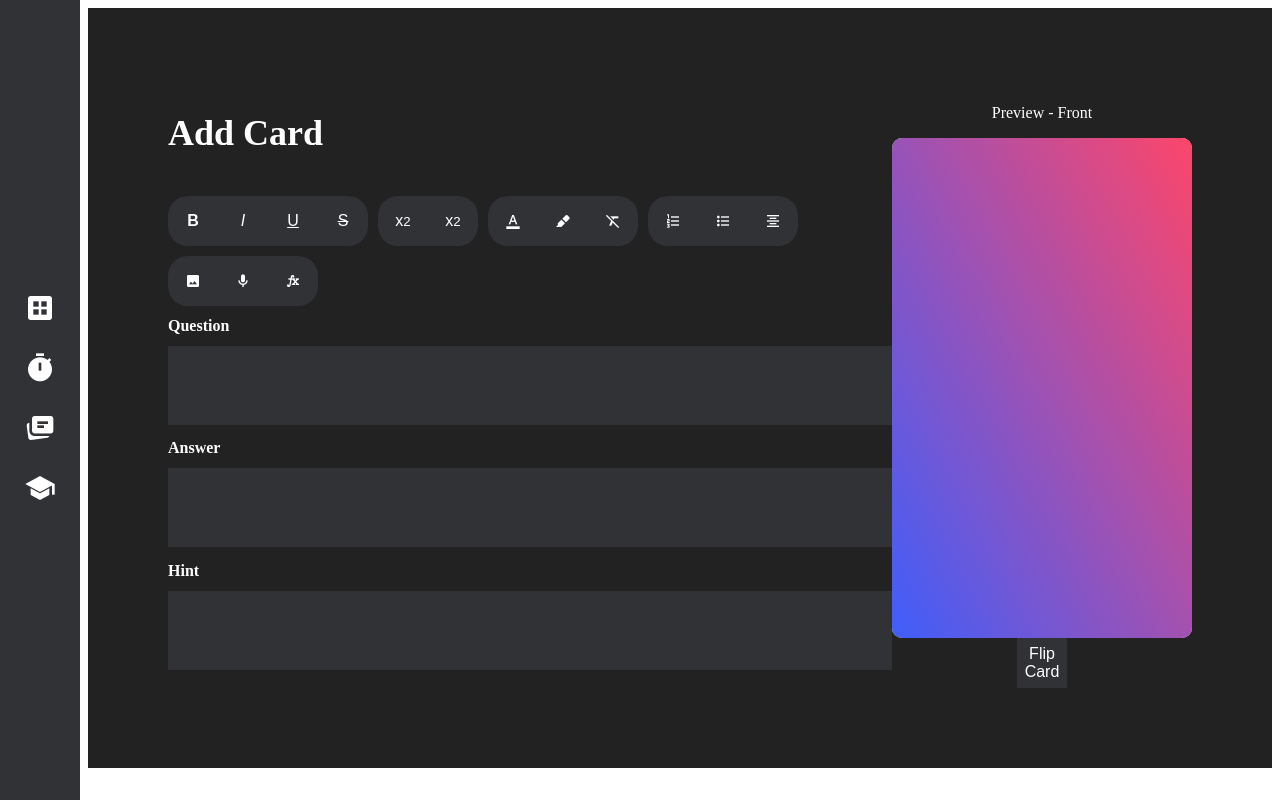
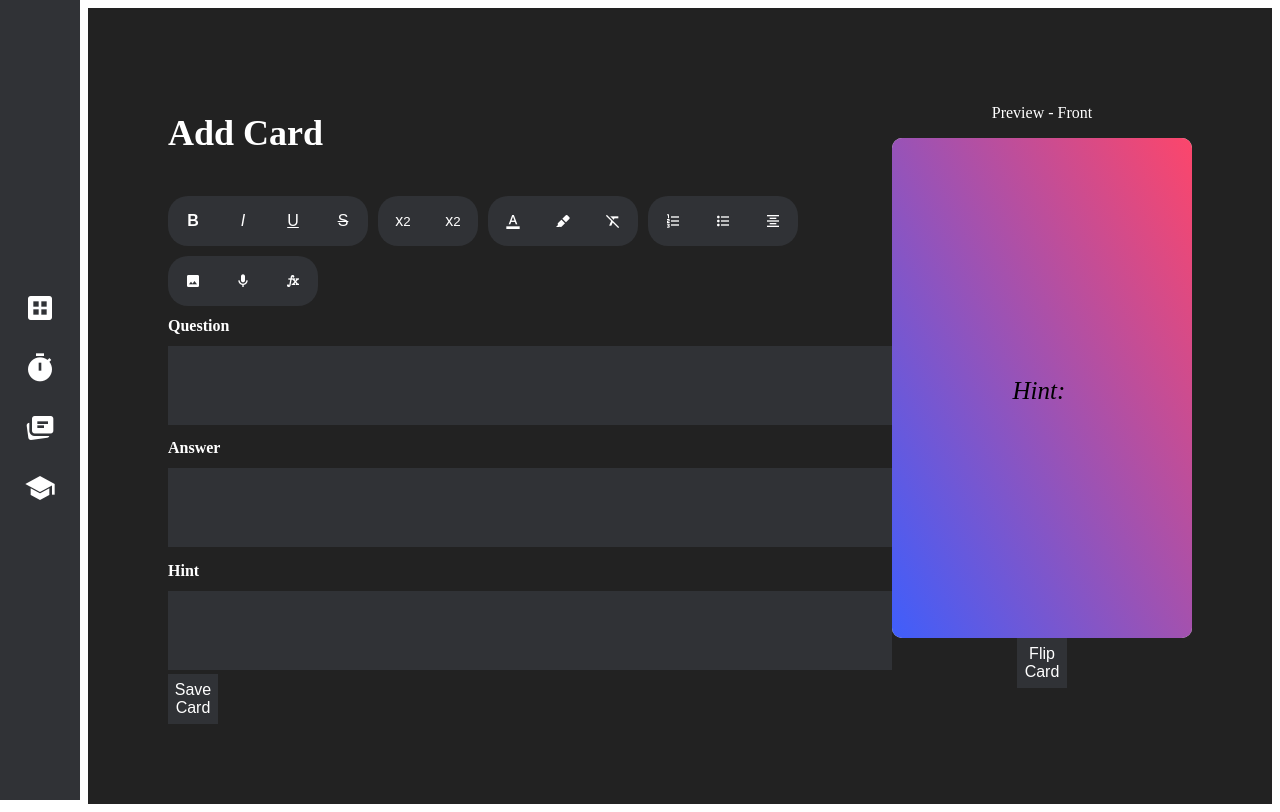
Before and after one commit to 18barbers2/gostudycards, a React (Vite) app in the folder frontend/: page / in a window 1280 px wide. Built offline with nearby package versions, Linux system fonts and the light colour scheme.

Commit message:
style: updated the styling of the card

```diff
--- a/frontend/src/pages/AddCard.tsx
+++ b/frontend/src/pages/AddCard.tsx
@@ -44,11 +44,17 @@ export default function AddCard() {
         // Handle card flip logic
     const handleFlip = () => {
         setPreviewSide((prev: string) => prev === 'front' ? 'back' : 'front');
-    }
+    };
+
+    const handleSaveCard = () => {
+        // Logic to save the card would go here
+        console.log('Card saved:', cardData);
+    };
+
 
     // Templates (would come from database eventually)
-    const frontTemplate = `<div style="text-align: center; padding: 20px"><h2 style="margin-bottom: 10px">{{Question}}</h2><p style="color: white">{{Hint}}</p></div>`;
-    const backTemplate = `<h2>{{Answer}}</h2>`;
+    const frontTemplate = `<div style="padding: 20px; text-align: center;"><h2 style="color: #000000ff; margin-bottom: 10px;">{{Question}}</h2><p style="color: #000000ff; font-style: italic;">Hint: {{Hint}}</p></div>`;
+    const backTemplate = `<div style="padding: 20px; text-align: center;"><h3 style="color: #000000ff; margin-bottom: 15px;">Answer:</h3><p style="color: #000000ff; font-size: 1.2em;">{{Answer}}</p></div>`;
 
     return (
         <div className='add-card-page'>
@@ -98,6 +104,8 @@ export default function AddCard() {
                     value={hint}
                     onChange={setHint}>
                 </FieldInput>
+
+                <button className='save-card-button' onClick={handleSaveCard}>Save Card</button>
             </div>
             <div className='preview-section'>
                 <CardPreview
```
